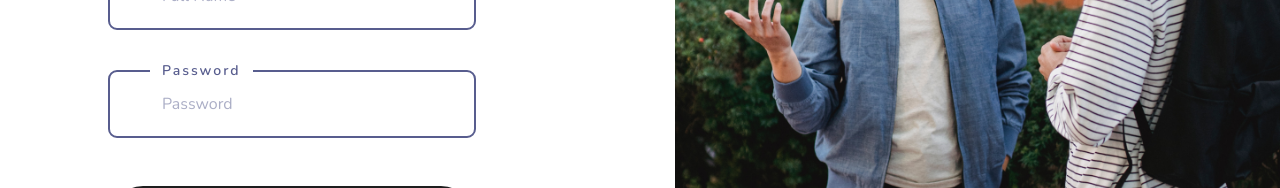
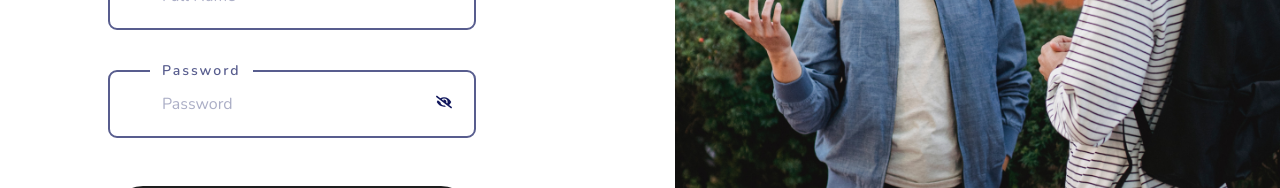
Before and after one commit to ashrafshahin/craftsman, a React (Vite) app: page /registration in a window 1280 px wide. Shown: the part 386-574 px from the top of the page. Built offline with nearby package versions, Linux system fonts and the light colour scheme.

Commit message:
Password type dynamic work done in registration and login page

```diff
--- a/src/components/pages/Login.jsx
+++ b/src/components/pages/Login.jsx
@@ -4,6 +4,9 @@ import login from "../images/login.png"
 import { Route, Routes, Link } from 'react-router-dom';
 
 import { FcGoogle } from "react-icons/fc";
+
+import { FaEye } from "react-icons/fa";
+import { FaEyeSlash } from "react-icons/fa";
 
 
 const Login = () => {
@@ -13,6 +16,8 @@ const Login = () => {
 
   const [emailError, setEmailError] = useState('')
   const [passwordError, setPasswordError] = useState('')
+
+  const [showPassword, setShowPassword] = useState(false)
 
   const handleEmail = (e) => {
     setEmail(e.target.value)
@@ -38,8 +43,8 @@ const Login = () => {
     if (!password) {
       setPasswordError('Correct Password Required!')
     } else {
-      if (!/^(?=.*[a-z])(?=.*[A-Z])(?=.*\d)(?=.*[@$!%*?&^€#£√<>=+$_%-^])[A-Za-z\d@$!%*-?_&^€#£√<>=+$%^]{8,20}$/.test(password)) {
-        setPasswordError('password must have one lowercase, one uppercase, one digit, one special character and minimum length of 8 characters')
+      if (!/^(?=.*[a-z])(?=.*[A-Z])(?=.*\d)(?=.*[@$!%*?&^€#£√<>=+$_%-;:^])[A-Za-z\d@$!%*-?_&^€#£√<>=+$%^;:]{6,20}$/.test(password)) {
+        setPasswordError('password must have one lowercase, one uppercase, one digit, one special character and minimum length of 8 to 20 characters')
       }
     }
 
@@ -76,7 +81,16 @@ const Login = () => {
               <p className='absolute top-[-10px] bg-white px-3 tracking-[2px] text-[#585D8E] font-semibold font-second text-[14px] '>Password</p>
               <input onChange={hanglePassword}
                 className='w-full border-b-2 text-[#585D8E] font-second py-[20px] pl-[12px] pr-[66px] rounded-[9px] outline-0 '
-                type="text" placeholder='Enter your password' />
+                type={showPassword ? 'text' : 'password'}
+                placeholder='Enter your password' />
+
+              <div onClick={() => setShowPassword(!showPassword)} className='absolute top-6 right-6'>
+                     {
+                       showPassword ? <FaEye /> : <FaEyeSlash />
+
+                     }
+
+                </div>
               <p className='w-full bg-red-600 text-center rounded-full text-white px-3 mt-2 font-second font-semibold text-[20px]'>{passwordError}</p>
             </div>
             <div className='w-[368px] text-[#11175D] mt-12'>
--- a/src/components/pages/Registration.jsx
+++ b/src/components/pages/Registration.jsx
@@ -1,5 +1,8 @@
 import React, { useState } from 'react'
 import registration from "../images/registration.png"
+
+import { FaEye } from "react-icons/fa";
+import { FaEyeSlash } from "react-icons/fa";
 
 import { Route, Routes, Link } from 'react-router-dom'
 
@@ -13,6 +16,7 @@ const Registration = () => {
   const [fullNameError, setFullNameError] = useState('')
   const [passwordError, setPasswordError] = useState('')
 
+  const [showPassword, setShowPassword] = useState(false)
 
   const handleEmail = (e) => {
     console.log('email value check');
@@ -66,10 +70,10 @@ const Registration = () => {
         setPasswordError('at least one uppercase letter required')
       } else if (!/(?=.*\d)/.test(password)) {
         setPasswordError('at least one digit (0-9) must present')
-      } else if (!/(?=.*[@$!%*?&£√#=€])/.test(password)) {
+      } else if (!/(?=.*[@$!%*?&£√#=€#£√<>=+$_%-;:^])/.test(password)) {
         setPasswordError('at least one special character required')
-      } else if (!/[A-Za-z\d@$!%*?&£√#=€]{8,20}$/.test(password)) {
-        setPasswordError('password length must be 8 characters')
+      } else if (!/[A-Za-z\d@$!%*?&£√#=€#£√<>=+$_%-;:^]{6,20}$/.test(password)) {
+        setPasswordError('password length must be 8 to 20 characters')
       }
     }
 
@@ -107,7 +111,19 @@ const Registration = () => {
                   <p className='absolute top-[-10px] left-[42px] bg-white px-3 tracking-[2px] text-[#585D8E] font-semibold font-second text-[14px] '>Password</p>
               <input onChange={handlePassword}
                 className='w-full border-2 text-[#585D8E] font-second py-[20px] pl-[52px] pr-[66px] rounded-[9px] '
-                type="text" placeholder='Password' />
+                type={showPassword ? 'text' : 'password'}
+                placeholder='Password' />
+
+              <div className='absolute top-6 right-6'>
+                {
+                  showPassword ? <FaEye onClick={() => setShowPassword(!showPassword)} />
+                    :
+                    <FaEyeSlash onClick={() => setShowPassword(!showPassword)} />
+
+                }
+
+              </div>
+
               <p className='w-full bg-red-600 text-center rounded-full text-white px-3 mt-2 font-second font-semibold text-[15px]'>{passwordError}</p>
                 </div>
                 <div className='w-[368px] text-[#11175D] mt-12'>
```
